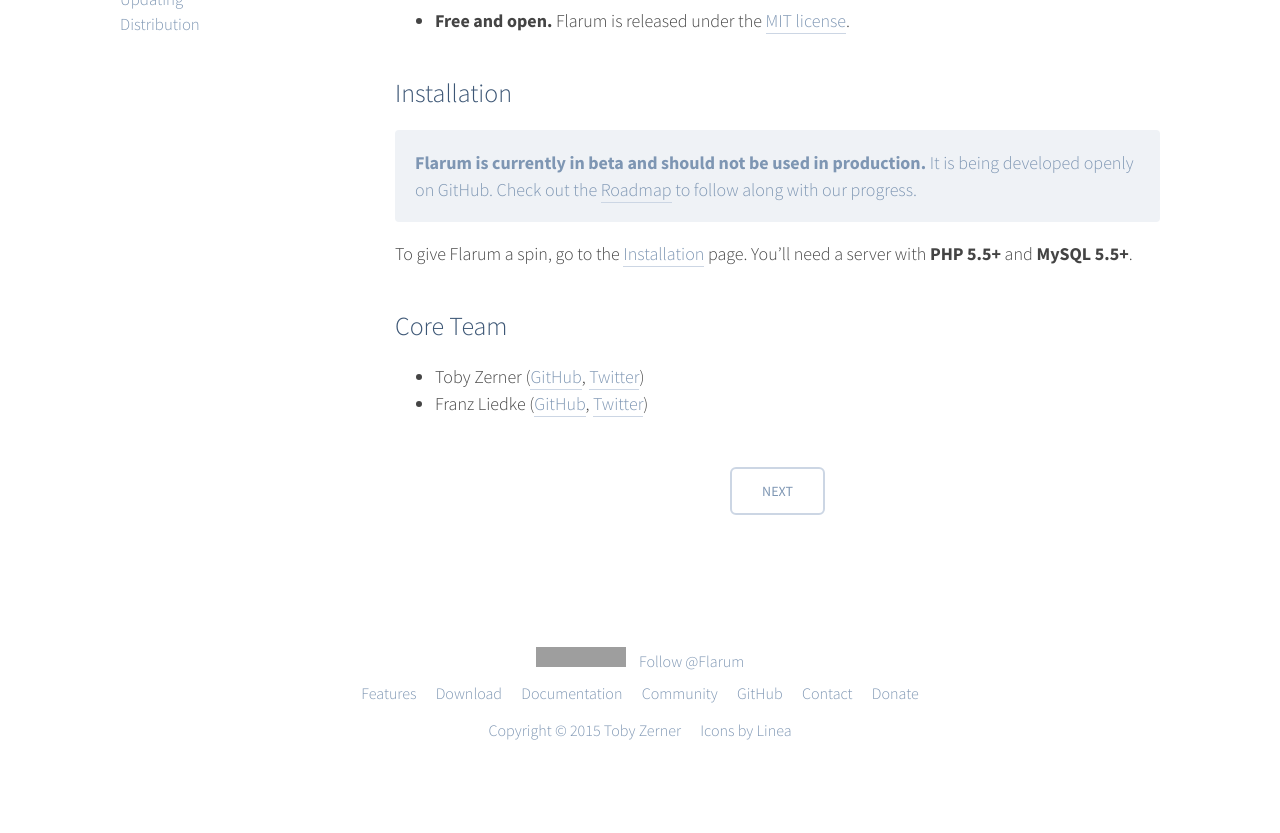
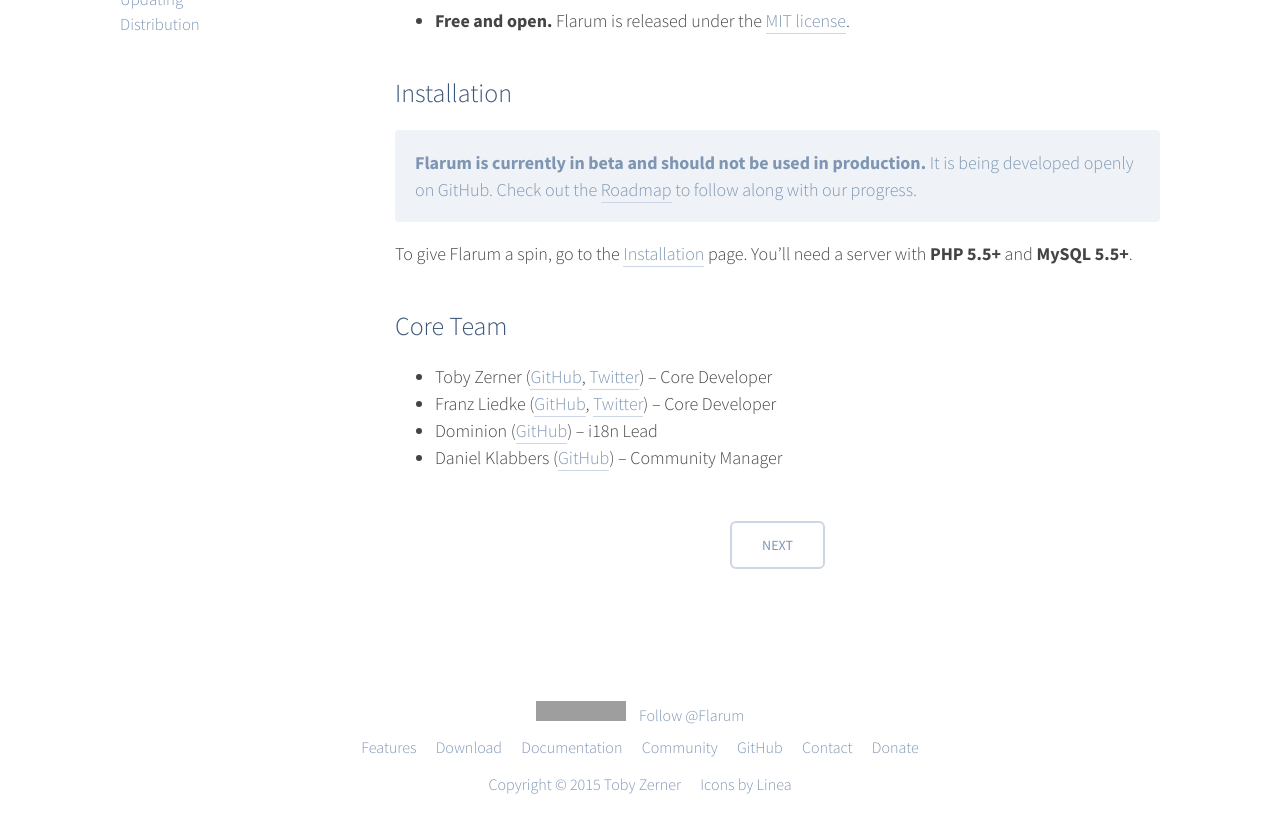
Before and after one commit to flarum/flarum.github.io, a Jekyll site: the page built from _docs/index.md, in a window 1280 px wide and 900 px high, scrolled down 846 px. Shown: the top 833 px of the window. Built offline with Jekyll 4.4.1, drawn with Linux system fonts in a browser that asks for light colours; nearby versions of some CDN libraries; comment, search, counter and statistics services are not loaded; grey boxes are pictures that could not be loaded.

Commit message:
Add new core team members

```diff
--- a/_docs/index.md
+++ b/_docs/index.md
@@ -27,5 +27,7 @@
 
 ## Core Team
 
-- Toby Zerner ([GitHub](http://github.com/tobscure), [Twitter](http://twitter.com/tobscure))
-- Franz Liedke ([GitHub](http://github.com/franzliedke), [Twitter](http://twitter.com/franzliedke))
+- Toby Zerner ([GitHub](http://github.com/tobscure), [Twitter](http://twitter.com/tobscure)) – Core Developer
+- Franz Liedke ([GitHub](http://github.com/franzliedke), [Twitter](http://twitter.com/franzliedke)) – Core Developer
+- Dominion ([GitHub](http://github.com/dcsjapan)) – i18n Lead
+- Daniel Klabbers ([GitHub](http://github.com/luceos)) – Community Manager
```
